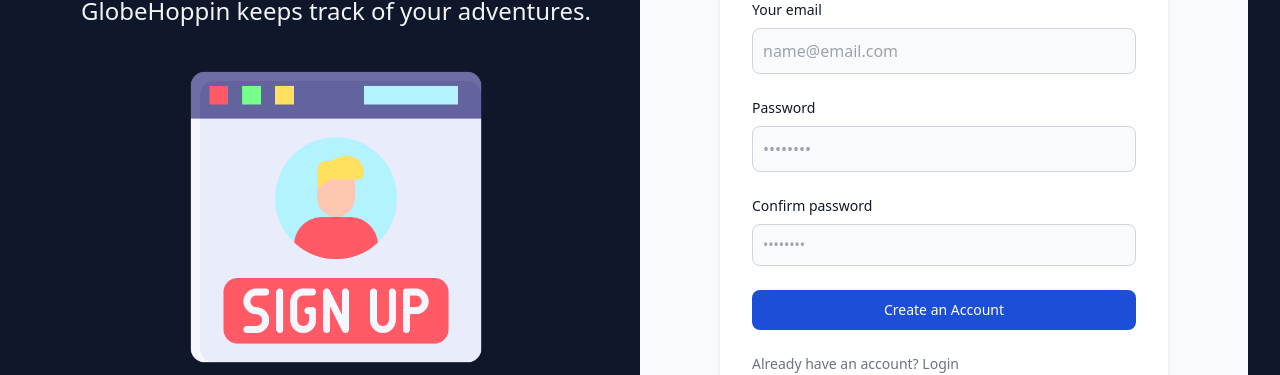
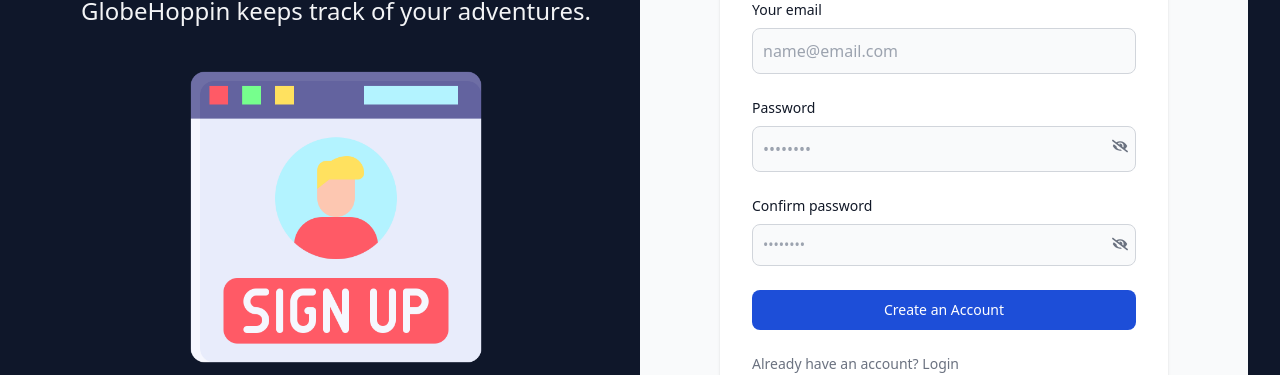
Before and after one commit to GlobeHoppin/GlobeHoppin, a React (Vite) app: page /register in a window 1280 px wide. Shown: the part 297-672 px from the top of the page. Built offline with nearby package versions, Linux system fonts and the light colour scheme.

Commit message:
password hide and unhide regestration page

```diff
--- a/package.json
+++ b/package.json
@@ -31,6 +31,7 @@
     "globals": "^15.9.0",
     "postcss": "^8.4.44",
     "tailwindcss": "^3.4.10",
-    "vite": "^5.4.1"
+    "vite": "^5.4.1",
+    "react-icons": "^5.3.0"
   }
 }
--- a/src/pages/Registerpage.jsx
+++ b/src/pages/Registerpage.jsx
@@ -1,7 +1,10 @@
 import PageNav from "../components/PageNav";
 import { NavLink } from "react-router-dom";
 import signupimg from "/signupimg.png";
+import { useState } from "react";
+import { FaEyeSlash, FaEye } from "react-icons/fa";
 function Registerpage() {
+  const [visible, setVisible] = useState(true);
   return (
     <div className="relative isolate px-6 pt-14 lg:px-8">
       <PageNav />
@@ -56,27 +59,51 @@
                         <label className="block mb-2 text-sm font-medium text-gray-900 dark:text-white">
                           Password
                         </label>
+                        <div className="relative">
                           <input
-                          type="password"
+                            type={!visible ? "text" : "password"}
                             name="password"
                             id="password"
                             placeholder="••••••••"
                             className="bg-gray-50 border border-gray-300 text-gray-900 rounded-lg focus:ring-primary-600 focus:border-primary-600 block w-full p-2.5 dark:bg-gray-700 dark:border-gray-600 dark:placeholder-gray-400 dark:text-white dark:focus:ring-blue-500 dark:focus:border-blue-500"
                             required=""
                           />
+                          <span
+                            onClick={() => setVisible(!visible)}
+                            className="absolute right-2 top-2 cursor-pointer text-gray-500 dark:text-white mt-1"
+                          >
+                            {visible ? (
+                              <FaEyeSlash className="dark:autofill:bg-black" />
+                            ) : (
+                              <FaEye className="dark:autofill:bg-black" />
+                            )}
+                          </span>
+                        </div>
                       </div>
                       <div>
                         <label className="block mb-2 text-sm font-medium text-gray-900 dark:text-white">
                           Confirm password
                         </label>
+                        <div className="relative">
                           <input
-                          type="confirm-password"
+                            type={!visible ? "text" : "password"}
                             name="confirm-password"
                             id="confirm-password"
                             placeholder="••••••••"
                             className="bg-gray-50 border border-gray-300 text-gray-900 text-sm rounded-lg focus:ring-primary-600 focus:border-primary-600 block w-full p-2.5 dark:bg-gray-700 dark:border-gray-600 dark:placeholder-gray-400 dark:text-white dark:focus:ring-blue-500 dark:focus:border-blue-500"
                             required=""
                           />
+                          <span
+                            onClick={() => setVisible(!visible)}
+                            className="absolute right-2 top-2 cursor-pointer text-gray-500 dark:text-white mt-1"
+                          >
+                            {visible ? (
+                              <FaEyeSlash className="dark:autofill:bg-black" />
+                            ) : (
+                              <FaEye className="dark:autofill:bg-black" />
+                            )}
+                          </span>
+                        </div>
                       </div>
                       <button
                         type="submit"
```
Also changed, not shown: 1 other file (tests, documents, lock files or other folders). Lines whose indentation alone changed are shown as unchanged.
